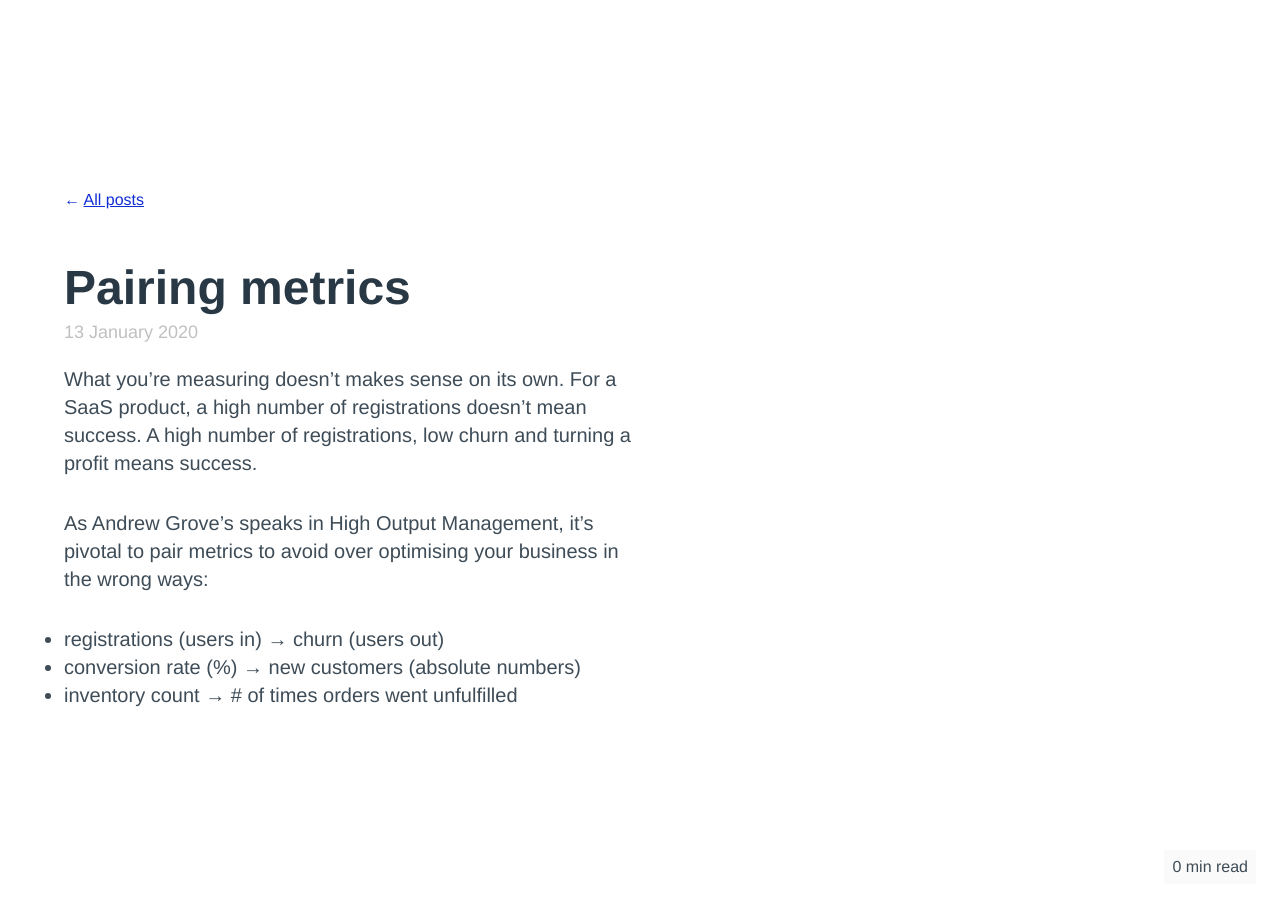
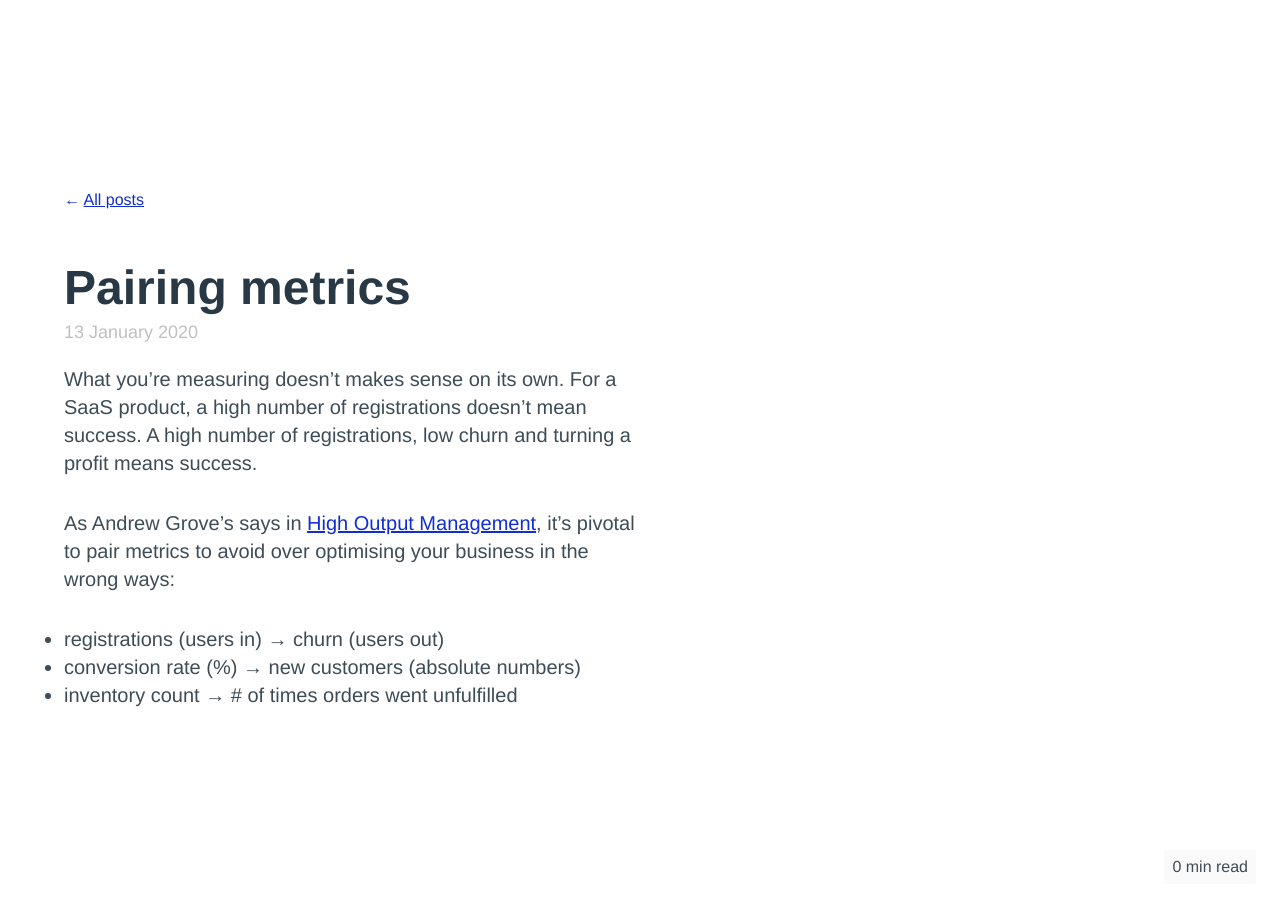
Before and after one commit to rdjpalmer/portfolio, a Jekyll site: the page built from _posts/2020-01-13-pairing-metrics.md, in a window 1280 px wide. Built offline with Jekyll 4.4.1, drawn with Linux system fonts in a browser that asks for light colours.

Commit message:
Update _posts/2020-01-13-pairing-metrics.md

```diff
--- a/_posts/2020-01-13-pairing-metrics.md
+++ b/_posts/2020-01-13-pairing-metrics.md
@@ -9,7 +9,7 @@ description: >-
 
 What you're measuring doesn't makes sense on its own. For a SaaS product, a high number of registrations doesn't mean success. A high number of registrations, low churn and turning a profit means success.
 
-As Andrew Grove's speaks in High Output Management, it's pivotal to pair metrics to avoid over optimising your business in the wrong ways:
+As Andrew Grove's says in [High Output Management](https://www.amazon.co.uk/High-Output-Management-Andrew-Grove/dp/0679762884/ref=sr_1_1?crid=3FEWRXR5M6SJU&keywords=high+output+management&qid=1573592913&s=books&sprefix=high+%2Cstripbooks%2C139&sr=1-1), it's pivotal to pair metrics to avoid over optimising your business in the wrong ways:
 
 - registrations (users in) → churn (users out)
 - conversion rate (%) → new customers (absolute numbers)
```
